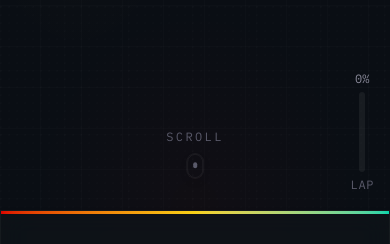
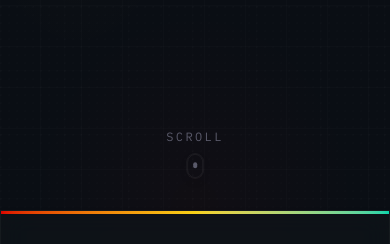
Before and after one commit to mahesh-diwan/f1-portfolio, a Next.js app: page / in a window 390 px wide. Shown: the part 634-878 px from the top of the page. Built offline with nearby package versions, Linux system fonts and the light colour scheme.

Commit message:
fix: hide ScrollProgress indicator on mobile

```diff
--- a/src/components/layout/ScrollProgress.tsx
+++ b/src/components/layout/ScrollProgress.tsx
@@ -17,7 +17,7 @@ export function ScrollProgress() {
 
   return (
     <div
-      className="fixed bottom-4 right-4 z-40 flex flex-col items-center gap-1"
+      className="fixed bottom-4 right-4 z-40 flex flex-col items-center gap-1 max-sm:hidden"
       role="progressbar"
       aria-valuenow={Math.round(progress)}
       aria-valuemin={0}
```
